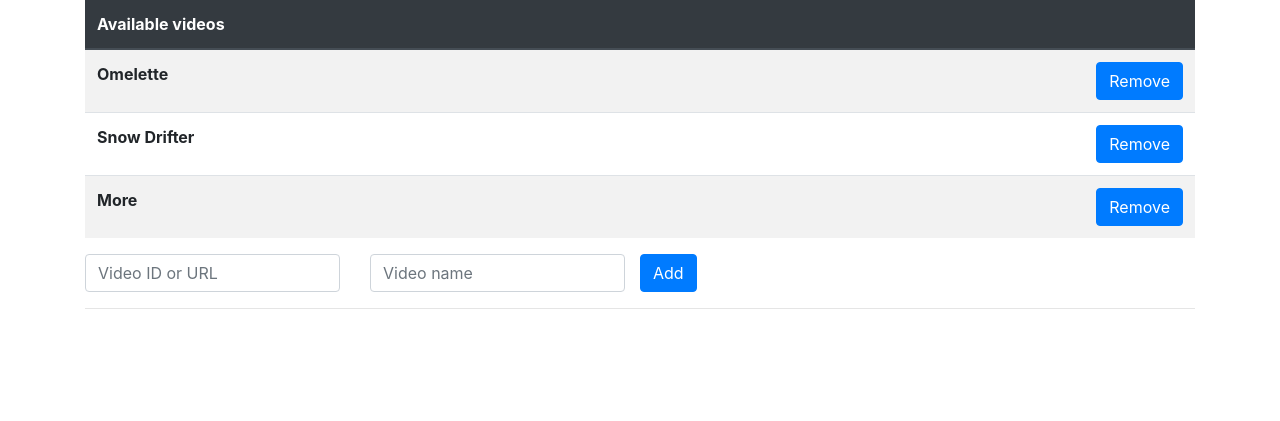
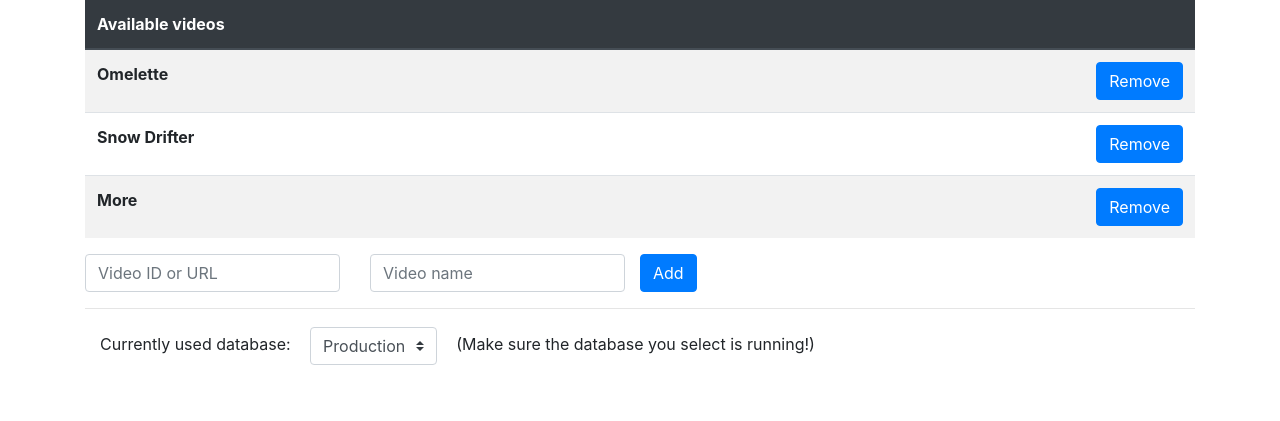
Before and after one commit to leahkla/cognitive-neuroscience-project, a Flask app: page /config in a window 1280 px wide. Shown: the part 73-494 px from the top of the page. Run offline with Flask 2, Linux system fonts and the light colour scheme; the visitor is signed in with stand-in values (Sample User, id 1); some libraries are stand-ins or nearby versions.

Commit message:
DB can now be chosen on website in config.html

```diff
--- a/app/__init__.py
+++ b/app/__init__.py
@@ -40,5 +40,7 @@ def create_app(conf=Config):
     app.d = DatabaseClient()
     # File where the videos are stored:
     app.vid_file = 'app/user/video_conf.txt'
+    # All the databases that are available:
+    app.dbs = {'prod': 'Production', 'dev': 'Development', 'local': 'Local'}
 
     return app
--- a/app/config.py
+++ b/app/config.py
@@ -16,6 +16,6 @@ class Config(object):
 
     # The database used can be the production database, the development
     # database (both online) or local if the user has MongoDB running locally.
-    # Values DB_TYPE can take are hence 'prod', 'dev', or 'local'. Defaults
+    # Values DB can take are hence 'prod', 'dev', or 'local'. Defaults
     # to 'prod'.
-    DB_TYPE = os.environ.get('DB_TYPE') or 'prod'
+    DB = os.environ.get('DB') or 'prod'
--- a/app/database_client.py
+++ b/app/database_client.py
@@ -19,7 +19,7 @@ class DatabaseClient:
         machine), or to the dev-database or to a production database
         (which is the default).
         """
-        type = current_app.config['DB_TYPE']
+        type = current_app.config['DB']
         if type == 'local':
             client = MongoClient()
             db = client.videoannotatordb
--- a/app/functionalities.py
+++ b/app/functionalities.py
@@ -8,6 +8,7 @@ from werkzeug.routing import RequestRedirect
 import pandas as pd
 import numpy as np
 from scipy.interpolate import PchipInterpolator
+import pymongo
 
 
 def collect_mongodbobjects():
--- a/app/researcher/routes.py
+++ b/app/researcher/routes.py
@@ -27,7 +27,9 @@ from scipy.interpolate import PchipInterpolator
 
 from tslearn.clustering import TimeSeriesKMeans
 from tslearn.datasets import CachedDatasets
-from tslearn.preprocessing import TimeSeriesScalerMeanVariance, TimeSeriesResampler
+from tslearn.preprocessing import TimeSeriesScalerMeanVariance, \
+    TimeSeriesResampler
+
 
 @bp.route('/chart', methods=['GET'])
 def chart():
@@ -66,7 +68,7 @@ def chart():
             ts[i] = np.append(ts[i], [max_t])
             vals[i] = np.append(vals[i], [50])
         # Round last timestamp up (for smoother display):
-        ts[i] = np.append(ts[i][:-1], int(ts[i][-1])+1)
+        ts[i] = np.append(ts[i][:-1], int(ts[i][-1]) + 1)
 
     # Create the interpolation
     xs = np.arange(0, int(max_t) + 1.5, 1)
@@ -82,11 +84,11 @@ def chart():
     p.yaxis.axis_label = 'Valence rating'
 
     for i, tseries in enumerate(user_timeseries):
-        p.line(tseries[0], tseries[1], line_color=Spectral6[i%6],
+        p.line(tseries[0], tseries[1], line_color=Spectral6[i % 6],
                line_width=3, name=data_by_user[i]['username'].iloc[0])
     for i in range(len(ts)):
         for j in range(len(ts[i])):
-            p.circle(ts[i][j], vals[i][j], fill_color=Spectral6[i%6],
+            p.circle(ts[i][j], vals[i][j], fill_color=Spectral6[i % 6],
                      line_color='black', radius=0.7)
 
     p.select_one(HoverTool).tooltips = [
@@ -128,7 +130,8 @@ def correlations():
         n_clusters = np.array(user_timeseries).shape[0]
 
     # Euclidean k-means
-    km = TimeSeriesKMeans(n_clusters=n_clusters, verbose=True, random_state=seed)
+    km = TimeSeriesKMeans(n_clusters=n_clusters, verbose=True,
+                          random_state=seed)
     y_pred = km.fit_predict(user_timeseries)
 
     # Generate plots
@@ -141,14 +144,16 @@ def correlations():
         p = figure(plot_width=300, plot_height=300, title=title)
         for xx in range(0, len(y_pred)):
             if y_pred[xx] == yi:
-                p.line(range(0, len(user_timeseries[xx][0])), user_timeseries[xx][0], line_width=0.3)
+                p.line(range(0, len(user_timeseries[xx][0])),
+                       user_timeseries[xx][0], line_width=0.3)
         values = km.cluster_centers_[yi].ravel()
         p.line(range(0, len(values)), values, line_width=2)
         plots.append(p)
     # Get plot codes
     script, div = components(row(plots))
 
-    return render_template("researcher/correlations.html", the_div=div, the_script=script)
+    return render_template("researcher/correlations.html", the_div=div,
+                           the_script=script)
 
 
 @bp.route('/config')
@@ -162,4 +167,6 @@ def config():
 
     vid_dict, _ = get_videos()
 
-    return render_template("researcher/config.html", vid_dict=vid_dict)
+    return render_template("researcher/config.html", vid_dict=vid_dict,
+                           dbs=current_app.dbs,
+                           cur_db=current_app.config['DB'])
--- a/app/templates/control/choose_role.html
+++ b/app/templates/control/choose_role.html
@@ -5,8 +5,8 @@
 {% block main_body %}
 
 {% block head_extension %}
-    <link rel="stylesheet" type="text/css"
-          href="{{ url_for('static', filename='css/choose_role.css') }}">
+<link rel="stylesheet" type="text/css"
+      href="{{ url_for('static', filename='css/choose_role.css') }}">
 {% endblock %}
 
 <!--Remove the navbar toggle button because there are no items in the navbar-->
--- a/app/templates/researcher/config.html
+++ b/app/templates/researcher/config.html
@@ -87,4 +87,27 @@
     <hr>
 </div>
 
+<div class="container">
+    <form action="/change_db" , method="post">
+        <div class="form-group-row">
+            <label for="selectdb_type"
+                   class="col-md-auto col-form-label r_label">Currently used
+                database: </label>
+            <select class="custom-select" style="width:95pt"
+                    id="selectdb_type" name="db"
+                    onchange="this.form.submit();">
+                {% for c, db in dbs.items() %}
+                {% if c == cur_db %}
+                <option selected value="{{c}}">{{db}}</option>
+                {% else %}
+                <option value="{{c}}">{{db}}</option>
+                {% endif %}
+                {% endfor %}
+            </select>
+            <span class="col-md-auto">(Make sure the database you select is
+                running!)</span>
+        </div>
+    </form>
+</div>
+
 {% endblock %}
```
Also changed, not shown: app/control/routes.py (+18 -1 lines), README.md.
